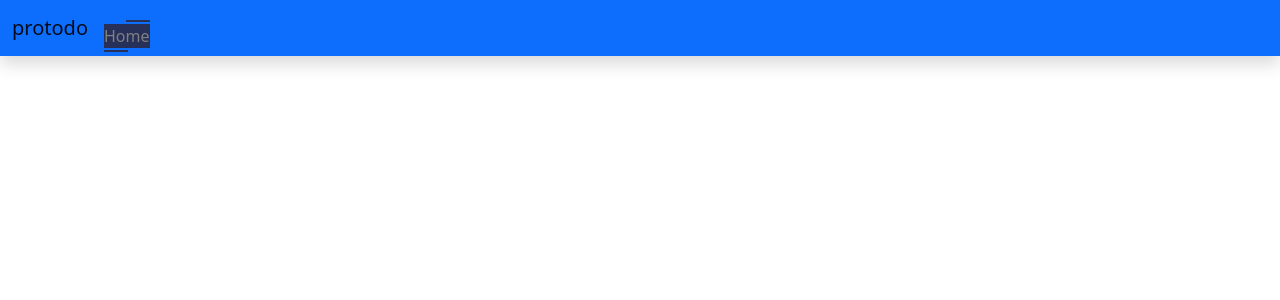
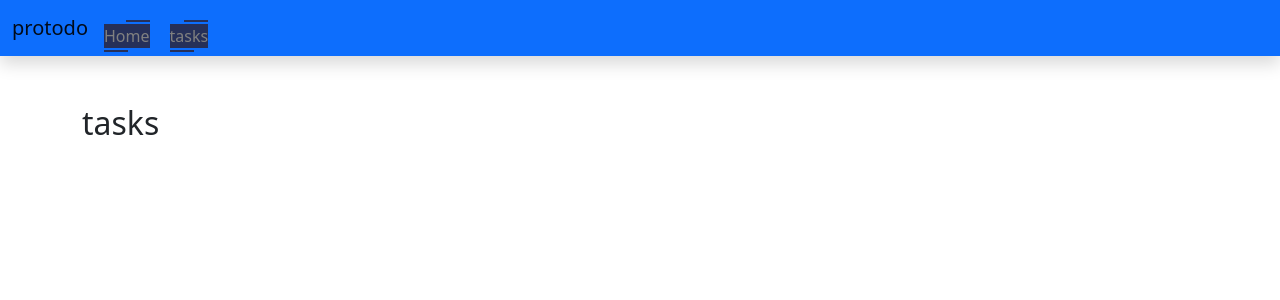
Before and after one commit to yasserhatami/protodo, a Vue app: page /tasks in a window 1280 px wide. Before the commit this address had no page. Shown: the top 300 px of the page. Built offline with nearby package versions, Linux system fonts and the light colour scheme.

Commit message:
header problems solved

```diff
--- a/src/components/HeaderDiv.vue
+++ b/src/components/HeaderDiv.vue
@@ -15,8 +15,11 @@
       </button>
       <div class="collapse navbar-collapse" id="navbarSupportedContent">
         <ul class="navbar-nav me-auto mb-2 mb-lg-0">
-          <li class="nav-item">
-            <a id="homebtn" class="mt-sm-3 animated-border-button nav-link active" aria-current="page" href="#">Home</a>
+          <li class="nav-item ">
+             <router-link to="/" id="homebtn" class="mt-sm-3 animated-border-button nav-link active">Home</router-link>
+          </li>
+           <li class="nav-item">
+            <router-link to="/tasks" id="taskbtn" class="mt-sm-3 animated-border-button nav-link active">tasks</router-link>
           </li>
         </ul>
       </div>
@@ -34,6 +37,11 @@
   padding: 0;
   color: gray;
 
+}
+#taskbtn{
+   padding: 0;
+  color: gray;
+  margin-left: 20px;
 }
 .animated-border-button {
   background-color: #263059;
--- a/src/pages/RootTask.vue
+++ b/src/pages/RootTask.vue
@@ -2,15 +2,7 @@
   <div class="container mt-5">
     <div class="row">
       <div class="col">
-        <div class="text-center">
-            <h1 class="justify-content-between">VUEX STATE MANAGER</h1>
-        </div>
-        <p>
-          Lorem ipsum dolor sit amet, consectetur adipisicing elit. Aperiam
-          exercitationem, officia ipsam eaque temporibus excepturi ullam,
-          placeat optio aspernatur rerum dolor ut nostrum adipisci, aut quam. Ad
-          quam dicta aperiam?
-        </p>
+        <h2>tasks</h2>
       </div>
     </div>
   </div>
--- a/src/router.js
+++ b/src/router.js
@@ -1,9 +1,11 @@
 import { createRouter,createWebHistory } from "vue-router";
 
 import RootHome from "./pages/RootHome.vue";
+import RootTask from "./pages/RootTask.vue";
 
 const routes = [
-    {path : "/" , component : RootHome}
+    {path : "/" , component : RootHome},
+    {path : "/tasks" , component : RootTask},
 ]
 
 const router = createRouter({
```
